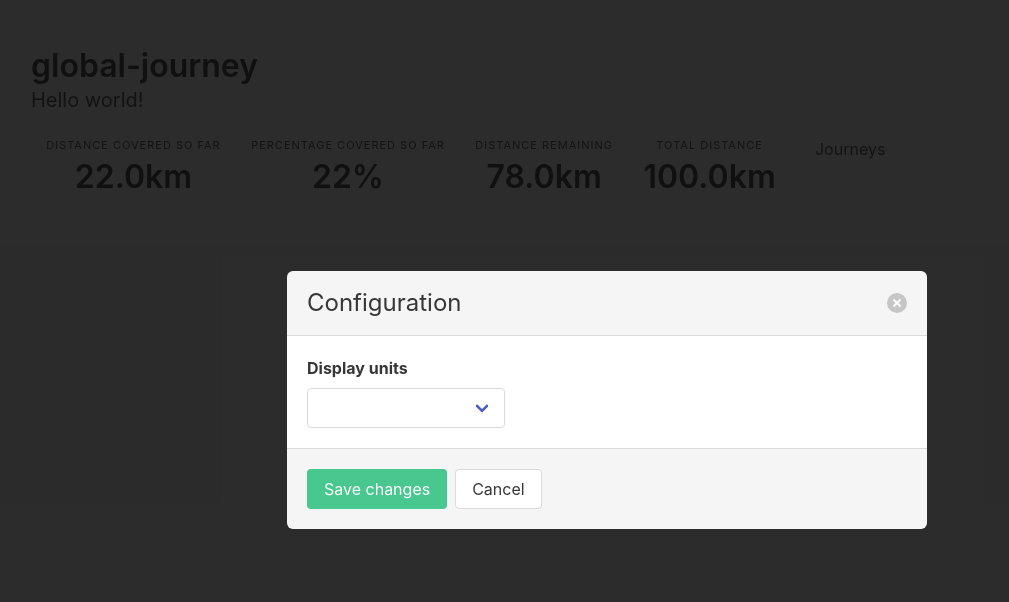
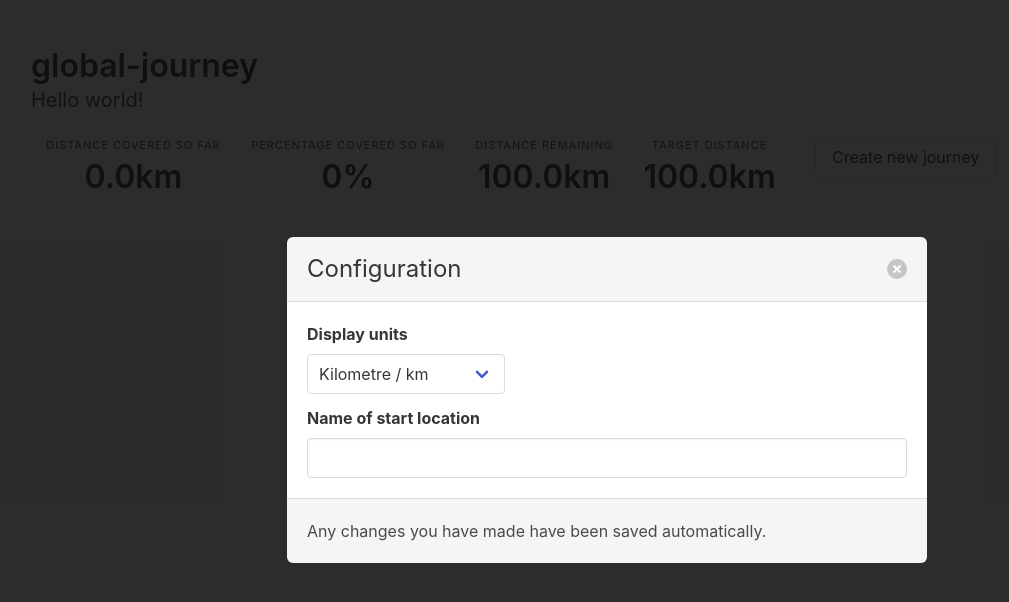
Before and after one commit to tti0/global-journey, a Vue app: page / in a window 1280 px wide. Both pictures are taken after a click on the button "Configuration". Shown: the top 602 px of the page, without its empty margins (33-1042 px from the left). Built offline with nearby package versions, Linux system fonts and the light colour scheme.

Commit message:
Add journey contribution mutations and test UI

```diff
--- a/package.json
+++ b/package.json
@@ -11,6 +11,7 @@
     "bulma": "^0.9.2",
     "core-js": "^3.6.5",
     "great-circle": "^0.2.8",
+    "uuid": "^8.3.2",
     "vue": "^2.6.11",
     "vuex": "^3.6.2",
     "vuex-persist": "^3.1.3"
--- a/src/App.vue
+++ b/src/App.vue
@@ -10,7 +10,7 @@
             <Statistics />
           </div>
           <div class="column">
-            Journeys
+            <JourneyList />
           </div>
         </div>
       </div> <!-- close container -->
@@ -23,13 +23,15 @@
 import Config from "./components/Config.vue";
 import Footer from "./components/Footer.vue";
 import Statistics from "./components/Statistics.vue";
+import JourneyList from "./components/JourneyList.vue";
 
 export default {
   name: "App",
   components: {
     Config,
     Footer,
-    Statistics
+    Statistics,
+    JourneyList
   }
 }
 </script>
--- a/src/components/Config.vue
+++ b/src/components/Config.vue
@@ -12,7 +12,6 @@
           <div class="control">
             <div class="select">
               <select v-model="units" name="config-units">
-                <option disabled>Select an option...</option>
                 <option value="km">Kilometre / km</option>
                 <option value="mile">Miles / m</option>
                 <option value="nm">Nautical miles / nm</option>
@@ -20,10 +19,27 @@
             </div>
           </div>
         </div>
+        <div class="field">
+          <label for="config-start-name" class="label">Name of start location</label>
+          <div class="control">
+            <input type="text" name="config-start-name" id="config-start-name" class="input">
+          </div>
+        </div>
+        <!--<label for="config-start-lat" class="label">Co-ordinates of start location</label>
+        <div class="field is-grouped">
+          <div class="control">
+            <input type="text" name="config-start-lat" id="config-start-lat" class="input" placeholder="Latitude">
+          </div>
+          <p class="control">,</p>
+          <div class="control">
+            <input type="text" name="config-start-long" id="config-start-long" class="input" placeholder="Longitude">
+          </div>
+        </div>
+        <p class="help">Co-ordinates should be specified as signed decimals (e.g. -2 for 2°W, 2 for 2°E).</p>
+        -->
       </section>
       <footer class="modal-card-foot">
-        <button class="button is-success" v-on:click="updateConfig(); hideModal()">Save changes</button>
-        <button class="button" aria-label="close" v-on:click="hideModal()">Cancel</button>
+        Any changes you have made have been saved automatically.
       </footer>
     </div>
   </div>
@@ -31,11 +47,17 @@
 
 <script>
 export default {
+  computed: {
+    units: {
+      get () {
+        return this.$store.getters.units;
+      },
+      set(value) {
+        this.$store.commit("changeUnits", value);
+      }
+    }
+  },
   methods: {
-    updateConfig: function() {
-      console.log(this.units);
-      this.$store.commit("changeUnits", this.units);
-    },
     hideModal: function() {
       this.$store.commit("hideConfigModal");
     }
--- a/src/components/JourneyList.vue
+++ b/src/components/JourneyList.vue
@@ -0,0 +1,21 @@
+<template>
+  <div style="max-height: 500px; overflow: auto;">
+    <button class="button" v-on:click="$store.commit('newJourney', ['Theodore', 10])">Create new journey</button>
+    <ul>
+      <li v-for="i in $store.getters.journeys" v-bind:key="i.id">
+        {{ i }}
+        <button class="button" v-on:click="$store.commit('dropJourney', i.id)">X</button>
+      </li>
+    </ul>
+  </div>
+</template>
+
+<script>
+export default {
+
+}
+</script>
+
+<style>
+
+</style>
--- a/src/components/Statistics.vue
+++ b/src/components/Statistics.vue
@@ -12,7 +12,7 @@
         <p class="title">{{ Math.round($store.getters.distanceCovered / $store.getters.distanceToCover * 100) }}%</p>
       </div>
     </div>
-    <div class="level-item has-text-centered">
+    <div class="level-item has-text-centered" v-if="$store.getters.distanceCovered < $store.getters.distanceToCover">
       <div>
         <p class="heading">Distance remaining</p>
         <p class="title"><DistanceWithUnits v-bind:kms="$store.getters.distanceToCover - $store.getters.distanceCovered" /></p>
@@ -20,7 +20,7 @@
     </div>
     <div class="level-item has-text-centered">
       <div>
-        <p class="heading">Total distance</p>
+        <p class="heading">Target distance</p>
         <p class="title"><DistanceWithUnits v-bind:kms="$store.getters.distanceToCover" /></p>
      </div>
     </div>
--- a/src/main.js
+++ b/src/main.js
@@ -3,6 +3,7 @@ import Vuex from "vuex";
 import VuexPersist from "vuex-persist";
 import App from "./App.vue";
 import GreatCircle from "great-circle";
+import { v4 as uuidv4 } from "uuid";
 
 // STORAGE
 
@@ -19,10 +20,16 @@ const store = new Vuex.Store({
     unitsModifier: 1,
     configModalActive: false,
     journey: {
-      start: [],
-      end: [],
+      start: {
+        coordinates: [null, null],
+        name: null
+      },
+      end: {
+        coordinates: [null, null],
+        name: null
+      },
       distanceToCover: 100,
-      distanceCovered: 22,
+      distanceCovered: 0,
       contributions: []
     }
   },
@@ -54,6 +61,35 @@ const store = new Vuex.Store({
     },
     hideConfigModal(state) {
       state.configModalActive = false;
+    },
+    newJourney(state, payload) {
+      state.journey.contributions.push({
+        id: uuidv4(),
+        time: new Date(),
+        distanceKms: payload[1],
+        contributor: payload[0]
+      });
+      state.journey.distanceCovered = state.journey.contributions.reduce(
+        function(acc, i) {
+          return acc + i.distanceKms
+        }, 0
+      );
+    },
+    dropJourney(state, id) {
+      state.journey.contributions = state.journey.contributions.filter(
+        function (i) {
+          if (i.id === id) {
+            return false
+          } else {
+            return true
+          }
+        }
+      );
+      state.journey.distanceCovered = state.journey.contributions.reduce(
+        function(acc, i) {
+          return acc + i.distanceKms
+        }, 0
+      );
     }
   },
   getters: {
```
Also changed, not shown: 1 other file (tests, documents, lock files or other folders).
